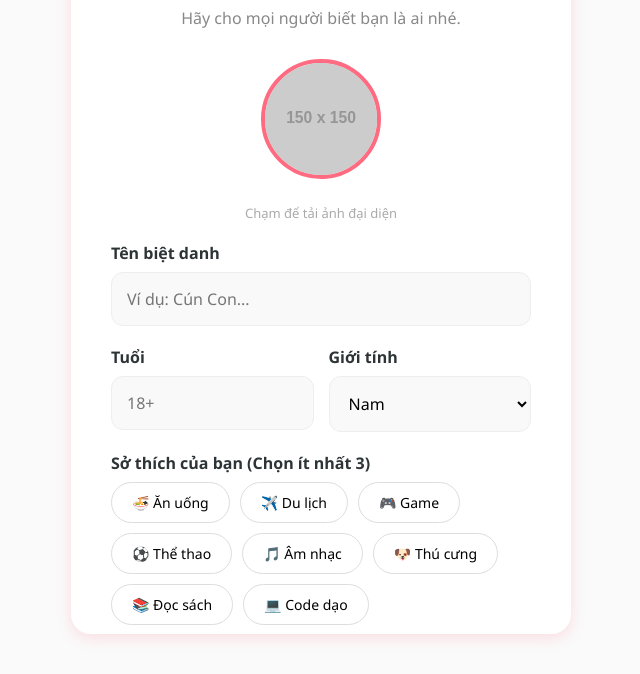
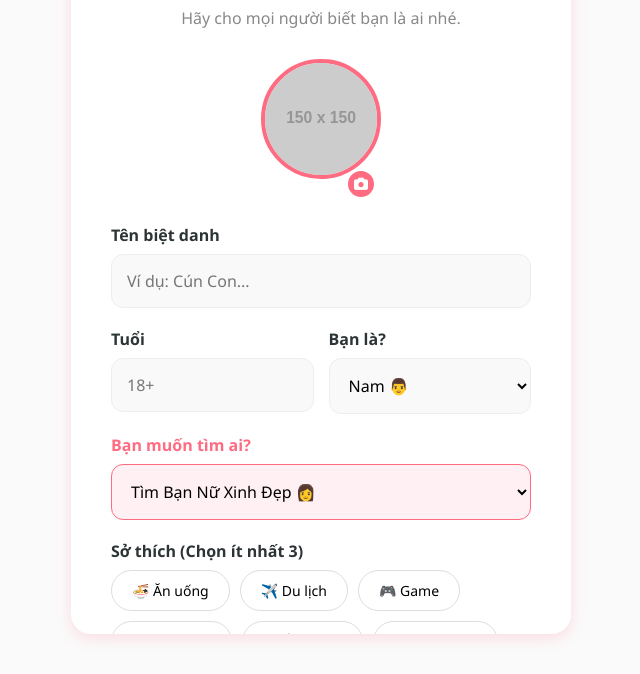
Before and after one commit to ngokhach12-a11y/CaoLeHuuTri, a plain HTML site: page setup.html in a window 1280 px wide. Shown: the part 126-800 px from the top of the page, without its empty margins (319-959 px from the left). Drawn offline with Linux system fonts and the light colour scheme; placeholder pictures from the web are drawn by us.

Commit message:
Update setup.html

```diff
--- a/setup.html
+++ b/setup.html
@@ -4,6 +4,7 @@
     <meta charset="UTF-8">
     <title>HenHo - Tạo Hồ Sơ</title>
     <link rel="stylesheet" href="css/style.css">
+    <link href="https://cdnjs.cloudflare.com/ajax/libs/font-awesome/6.0.0/css/all.min.css" rel="stylesheet">
 </head>
 <body>
     <div class="app-container" style="background: linear-gradient(135deg, #fff0f3 0%, #ffe6ea 100%);">
@@ -12,9 +13,13 @@
                 <h1 style="color: var(--primary); margin-bottom: 10px;">Chào bạn mới! 👋</h1>
                 <p style="color: #888; margin-bottom: 30px;">Hãy cho mọi người biết bạn là ai nhé.</p>
 
-                <img id="setupAvatar" src="https://via.placeholder.com/150/ffdde1/ff758c?text=+" class="avatar-upload-circle" onclick="document.getElementById('avatarInput').click()">
+                <div style="position: relative; width: 120px; margin: 0 auto 20px;">
+                    <img id="setupAvatar" src="https://via.placeholder.com/150/ffdde1/ff758c?text=+" class="avatar-upload-circle" onclick="document.getElementById('avatarInput').click()">
+                    <div style="position: absolute; bottom: 5px; right: 5px; background: var(--primary); color: white; width: 30px; height: 30px; border-radius: 50%; display: flex; align-items: center; justify-content: center; border: 2px solid white;">
+                        <i class="fas fa-camera" style="font-size: 14px;"></i>
+                    </div>
+                </div>
                 <input type="file" id="avatarInput" hidden onchange="previewSetupAvatar(event)">
-                <p style="font-size: 13px; color: #aaa; margin-bottom: 20px;">Chạm để tải ảnh đại diện</p>
 
                 <div class="form-group">
                     <label class="label">Tên biệt danh</label>
@@ -27,17 +32,26 @@
                         <input type="number" id="setupAge" class="input-box" placeholder="18+">
                     </div>
                     <div style="flex: 1;">
-                        <label class="label">Giới tính</label>
-                        <select id="setupGender" class="input-box">
-                            <option value="male">Nam</option>
-                            <option value="female">Nữ</option>
-                            <option value="lgbt">LGBT</option>
+                        <label class="label">Bạn là?</label>
+                        <select id="myGender" class="input-box">
+                            <option value="male">Nam 👨</option>
+                            <option value="female">Nữ 👩</option>
+                            <option value="lgbt">LGBT 🏳️‍🌈</option>
                         </select>
                     </div>
                 </div>
 
                 <div class="form-group">
-                    <label class="label">Sở thích của bạn (Chọn ít nhất 3)</label>
+                    <label class="label" style="color: var(--primary);">Bạn muốn tìm ai?</label>
+                    <select id="targetGender" class="input-box" style="border-color: var(--primary); background: #fff0f3;">
+                        <option value="female">Tìm Bạn Nữ Xinh Đẹp 👩</option>
+                        <option value="male">Tìm Bạn Nam Đẹp Trai 👨</option>
+                        <option value="all">Tìm Cả Hai (Ai cũng được) 🌈</option>
+                    </select>
+                </div>
+
+                <div class="form-group">
+                    <label class="label">Sở thích (Chọn ít nhất 3)</label>
                     <div class="tags-container">
                         <div class="tag" onclick="toggleTag(this)">🍜 Ăn uống</div>
                         <div class="tag" onclick="toggleTag(this)">✈️ Du lịch</div>
@@ -57,32 +71,39 @@
 
     <script src="js/script.js"></script>
     <script>
-        // Script riêng cho trang setup
+        // --- LOGIC RIÊNG CỦA TRANG SETUP ---
+
+        // 1. Xem trước ảnh avatar khi chọn
         function previewSetupAvatar(event) {
             const file = event.target.files[0];
             if (file) {
                 const reader = new FileReader();
                 reader.onload = function(e) {
                     document.getElementById('setupAvatar').src = e.target.result;
-                    // Lưu ảnh vào localStorage để dùng cho các trang sau
+                    // Lưu ảnh luôn vào bộ nhớ
                     localStorage.setItem('userAvatar', e.target.result);
                 }
                 reader.readAsDataURL(file);
             }
         }
 
+        // 2. Xử lý khi bấm nút Hoàn Tất
         function finishSetup() {
             const name = document.getElementById('setupName').value;
             const age = document.getElementById('setupAge').value;
+            const myGender = document.getElementById('myGender').value;
+            const targetGender = document.getElementById('targetGender').value; // Lấy giá trị mong muốn tìm kiếm
 
             if(!name || !age) {
                 alert("Vui lòng nhập tên và tuổi!");
                 return;
             }
 
-            // Lưu thông tin cơ bản
+            // Lưu toàn bộ thông tin vào LocalStorage
             localStorage.setItem('userName', name);
             localStorage.setItem('userAge', age);
+            localStorage.setItem('myGender', myGender);
+            localStorage.setItem('targetGender', targetGender); // Lưu lại để sau này lọc
 
             // Chuyển sang trang chính
             window.location.href = 'index.html';
```
